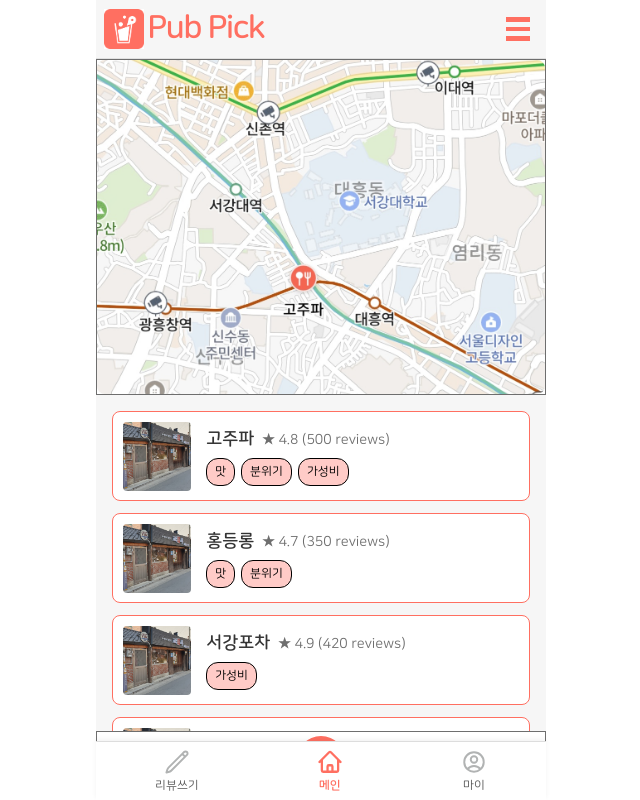
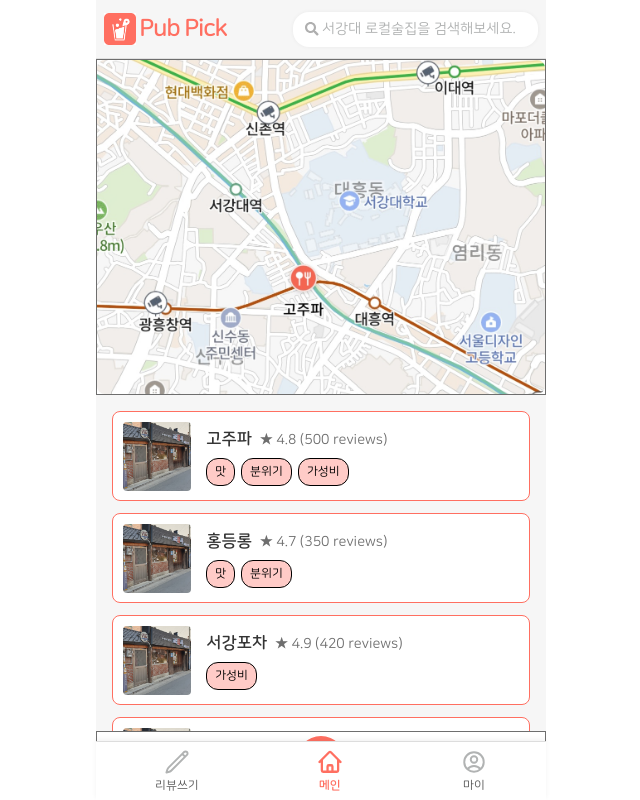
Before and after one commit to 2025-spring-CSE4022-team6/SG-food-front, a React (Create React App) app: page / in a window 1280 px wide. Shown: the whole page, without its empty margins (319-959 px from the left). Built offline with nearby package versions, Linux system fonts and the light colour scheme.

Commit message:
[fix] header 메인 화면에만 고정

```diff
--- a/src/components/Layout.jsx
+++ b/src/components/Layout.jsx
@@ -1,11 +1,9 @@
 import { Outlet } from "react-router-dom";
 import Footer from "./common/Footer";
-import Header from "./common/header";
 
 const Layout = () => {
   return (
     <div>
-      <Header />
       <main>
         <Outlet />
       </main>
--- a/src/components/common/header.css
+++ b/src/components/common/header.css
@@ -23,41 +23,56 @@
 }
 
 .cutlery-icon {
-  width: 2.5rem;
+  width: 2rem;
   height: auto;
 }
 
 .brand-title {
-  font-size: 2rem;
+  font-size: 1.5rem;
   font-weight: bold;
   color: var(--coral-main);
   margin: 0;
   letter-spacing: -0.05em; /* ✅ 글자 간 간격 좁게 */
 }
 
-/* 오른쪽: 햄버거 메뉴 버튼 */
-.headbox-right {
+.headbox-search {
   display: flex;
   align-items: center;
 }
 
-.menu-button {
-  background: none;
-  border: none;
-  cursor: pointer;
-  padding: 0.5rem;
+/* 아이콘 + 인풋 래퍼 */
+.search-wrapper {
+  display: flex;
+  align-items: center;
+  background-color: white;
+  border: 1px solid var(--gray-300);
+  border-radius: 1rem;
+  padding: 0 0rem 0 0.75rem;
+  height: 2.2rem;
+  box-shadow: 0 0 4px var(--shadow-color);
 }
 
-/* 버튼을 눌렀을 때 잠시 음영 효과 */
-.menu-button:active {
-  box-shadow: inset 0 0 0.25rem rgba(0, 0, 0, 0.3);
+/* 아이콘 자체 */
+.search-icon {
+  font-size: 0.85rem;
+  color: var(--gray-500);
+  margin-right: 0.2rem;
 }
 
-/* 햄버거 막대 (3줄) */
-.menu-bar {
-  display: block;
-  width: 1.5rem;
-  height: 0.3rem;
-  background-color: var(--coral-main);
-  margin: 0.3rem 0;
+/* 인풋 필드 */
+.search-input {
+  border: none;
+  outline: none;
+  font-size: 0.9rem;
+  color: var(--gray-800);
+  background: transparent;
+  width: 13.5rem; /* 넉넉한 너비 */
 }
+
+.search-input::placeholder {
+  color: var(--gray-400);
+}
+
+.search-input::placeholder {
+  color: var(--gray-400);
+}
--- a/src/components/common/header.jsx
+++ b/src/components/common/header.jsx
@@ -1,11 +1,24 @@
 import React from "react";
 import "./header.css";
+import { FaSearch } from "react-icons/fa";
+import { useNavigate } from "react-router-dom";
 
 const Header = () => {
+  const navigate = useNavigate(); // ✅ 선언
+
+  // 로고 또는 텍스트 클릭 시 홈으로 이동
+  const handleNavigateHome = () => {
+    navigate("/");
+  };
+
   return (
     <div className="headbox">
       {/* 왼쪽: 로고 + 텍스트 한 덩어리 */}
-      <div className="headbox-brand">
+      <div
+        className="headbox-brand"
+        onClick={handleNavigateHome}
+        style={{ cursor: "pointer" }}
+      >
         <img
           src={"/img/pubpicklogo.png"}
           alt="Pub Pick Logo"
@@ -14,13 +27,16 @@ const Header = () => {
         <h1 className="brand-title">Pub Pick</h1>
       </div>
 
-      {/* 오른쪽: 햄버거 메뉴 버튼 */}
-      <div className="headbox-right">
-        <button className="menu-button">
-          <span className="menu-bar"></span>
-          <span className="menu-bar"></span>
-          <span className="menu-bar"></span>
-        </button>
+      {/* 오른쪽: 검색창 */}
+      <div className="headbox-search">
+        <div className="search-wrapper">
+          <FaSearch className="search-icon" />
+          <input
+            type="text"
+            className="search-input"
+            placeholder="서강대 로컬술집을 검색해보세요."
+          />
+        </div>
       </div>
     </div>
   );
--- a/src/components/mainpage/Pic.css
+++ b/src/components/mainpage/Pic.css
@@ -40,7 +40,7 @@
 }
 
 .pic-box-title {
-  font-size: 1.1rem;
+  font-size: 1.05rem;
   font-weight: bold;
   color: var(--gray-800);
 }
--- a/src/pages/mainpage/MainPage.jsx
+++ b/src/pages/mainpage/MainPage.jsx
@@ -3,10 +3,12 @@ import "./MainPage.css";
 import BottomButtons from "../../components/mainpage/bottomButtons";
 import Pics from "../../components/mainpage/Pics";
 import MapBox from "../../components/mainpage/MapBox";
+import Header from "../../components/common/Header";
 
 const MainPage = () => {
   return (
     <div className="mainpage">
+      <Header />
       <MapBox />
       <Pics />
       <BottomButtons />
--- a/src/pages/restaurant/RestaurantDetail.jsx
+++ b/src/pages/restaurant/RestaurantDetail.jsx
@@ -1,44 +1,47 @@
-import { useState } from 'react'
-import styled from 'styled-components'
-import { Link, useParams } from 'react-router-dom'
-import { FaUser } from 'react-icons/fa'
+import { useState } from "react";
+import styled from "styled-components";
+import { Link, useParams } from "react-router-dom";
+import { FaUser } from "react-icons/fa";
 
 const RestaurantDetail = () => {
-  const { id } = useParams()
+  const { id } = useParams();
 
   const restaurant = {
-    name: '핵밥 서강대점',
+    name: "핵밥 서강대점",
     rating: 4.1,
-    type: '일본 가정식',
-    best: '맛',
-    hours: '11:00 ~ 21:00',
-    breakTime: '14:00 ~ 15:00',
-    image: '/img/hackbob.jpg'
-  }
+    type: "일본 가정식",
+    best: "맛",
+    hours: "11:00 ~ 21:00",
+    breakTime: "14:00 ~ 15:00",
+    image: "/img/store-default.jpg",
+  };
 
   const reviews = [
-    { id: 1, title: '맛있는데 비쌈', rating: 4.2 },
-    { id: 2, title: '존맛탱 인정', rating: 5.0 },
-    { id: 3, title: '두 번은 안 감', rating: 2.0 },
-    { id: 4, title: '또 갈 듯', rating: 4.5 },
-    { id: 5, title: '비싸지만 맛있음', rating: 4.4 },
-    { id: 6, title: '평범함', rating: 3.2 },
-    { id: 7, title: '먹고 배탈남', rating: 1.0 }
-  ]
+    { id: 1, title: "맛있는데 비쌈", rating: 4.2 },
+    { id: 2, title: "존맛탱 인정", rating: 5.0 },
+    { id: 3, title: "두 번은 안 감", rating: 2.0 },
+    { id: 4, title: "또 갈 듯", rating: 4.5 },
+    { id: 5, title: "비싸지만 맛있음", rating: 4.4 },
+    { id: 6, title: "평범함", rating: 3.2 },
+    { id: 7, title: "먹고 배탈남", rating: 1.0 },
+  ];
 
-  const pageSize = 3
-  const [page, setPage] = useState(1)
-  const totalPages = Math.ceil(reviews.length / pageSize)
+  const pageSize = 3;
+  const [page, setPage] = useState(1);
+  const totalPages = Math.ceil(reviews.length / pageSize);
 
   const handlePrev = () => {
-    if (page > 1) setPage(prev => prev - 1)
-  }
+    if (page > 1) setPage((prev) => prev - 1);
+  };
 
   const handleNext = () => {
-    if (page < totalPages) setPage(prev => prev + 1)
-  }
+    if (page < totalPages) setPage((prev) => prev + 1);
+  };
 
-  const paginatedReviews = reviews.slice((page - 1) * pageSize, page * pageSize)
+  const paginatedReviews = reviews.slice(
+    (page - 1) * pageSize,
+    page * pageSize
+  );
 
   return (
     <Wrapper>
@@ -52,16 +55,19 @@ const RestaurantDetail = () => {
           <Tag>#혼밥가능</Tag>
         </TagList>
         <Time>
-          영업 시간: {restaurant.hours}<br />
+          영업 시간: {restaurant.hours}
+          <br />
           휴게 시간: {restaurant.breakTime}
         </Time>
 
         <ReviewList>
-          {paginatedReviews.map(r => (
+          {paginatedReviews.map((r) => (
             <StyledLink key={r.id} to={`/restaurant/${id}/review/${r.id}`}>
               <ReviewCard>
                 <FaUser />
-                <span>★{r.rating} - {r.title}</span>
+                <span>
+                  ★{r.rating} - {r.title}
+                </span>
               </ReviewCard>
             </StyledLink>
           ))}
@@ -69,15 +75,18 @@ const RestaurantDetail = () => {
       </Content>
 
       <Pagination>
-        <PageButton onClick={handlePrev} disabled={page === 1}>이전</PageButton>
-        <PageButton onClick={handleNext} disabled={page === totalPages}>다음</PageButton>
+        <PageButton onClick={handlePrev} disabled={page === 1}>
+          이전
+        </PageButton>
+        <PageButton onClick={handleNext} disabled={page === totalPages}>
+          다음
+        </PageButton>
       </Pagination>
     </Wrapper>
-  )
-}
+  );
+};
 
-
-export default RestaurantDetail
+export default RestaurantDetail;
 
 // ---------- styled-components ----------
 
@@ -89,32 +98,32 @@ const Wrapper = styled.div`
   min-height: 100vh;
   padding: 1.25rem;
   text-align: center;
-`
+`;
 
 const Content = styled.div`
   width: 100%;
   max-width: 300px;
-`
+`;
 
 const Image = styled.img`
   width: 100%;
   max-width: 18.75rem;
   border-radius: 0.75rem;
   margin-bottom: 1rem;
-`
+`;
 
 const Title = styled.h2`
   margin-top: 1rem;
   font-size: 1.375rem;
   font-weight: 700;
   color: #ff6f61;
-`
+`;
 
 const Rating = styled.p`
   color: #ff6f61;
   font-weight: bold;
   font-size: 1.125rem;
-`
+`;
 
 const TagList = styled.div`
   display: flex;
@@ -122,7 +131,7 @@ const TagList = styled.div`
   gap: 0.5rem;
   margin-bottom: 1rem;
   justify-content: center;
-`
+`;
 
 const Tag = styled.div`
   display: inline-block;
@@ -133,27 +142,27 @@ const Tag = styled.div`
   color: #ff6f61;
   font-weight: 500;
   margin-bottom: 0.5rem;
-`
+`;
 
 const Time = styled.p`
   font-size: 0.8125rem;
   color: #a1a1a1;
   margin-bottom: 1.25rem;
   line-height: 1.4;
-`
+`;
 
 const ReviewList = styled.ul`
   margin-top: 1.5rem;
   padding: 0;
   list-style: none;
   width: 100%;
-`
+`;
 
 const StyledLink = styled(Link)`
   text-decoration: none;
   color: inherit;
   display: block;
-`
+`;
 
 const ReviewCard = styled.div`
   display: flex;
@@ -178,7 +187,7 @@ const ReviewCard = styled.div`
   svg {
     font-size: 1.125rem;
   }
-`
+`;
 
 const Pagination = styled.div`
   display: flex;
@@ -186,7 +195,7 @@ const Pagination = styled.div`
   width: 100%;
   max-width: 300px;
   padding-top: 1rem;
-`
+`;
 
 const PageButton = styled.button`
   padding: 0.5rem 1rem;
@@ -194,12 +203,12 @@ const PageButton = styled.button`
   font-weight: bold;
   border: none;
   border-radius: 1rem;
-  background-color: ${({ disabled }) => (disabled ? '#ddd' : '#ff6f61')};
-  color: ${({ disabled }) => (disabled ? '#999' : '#fff')};
-  cursor: ${({ disabled }) => (disabled ? 'default' : 'pointer')};
+  background-color: ${({ disabled }) => (disabled ? "#ddd" : "#ff6f61")};
+  color: ${({ disabled }) => (disabled ? "#999" : "#fff")};
+  cursor: ${({ disabled }) => (disabled ? "default" : "pointer")};
   transition: background-color 0.2s;
 
   &:hover {
-    background-color: ${({ disabled }) => (disabled ? '#ddd' : '#ff3b2f')};
+    background-color: ${({ disabled }) => (disabled ? "#ddd" : "#ff3b2f")};
   }
-`
+`;
```
